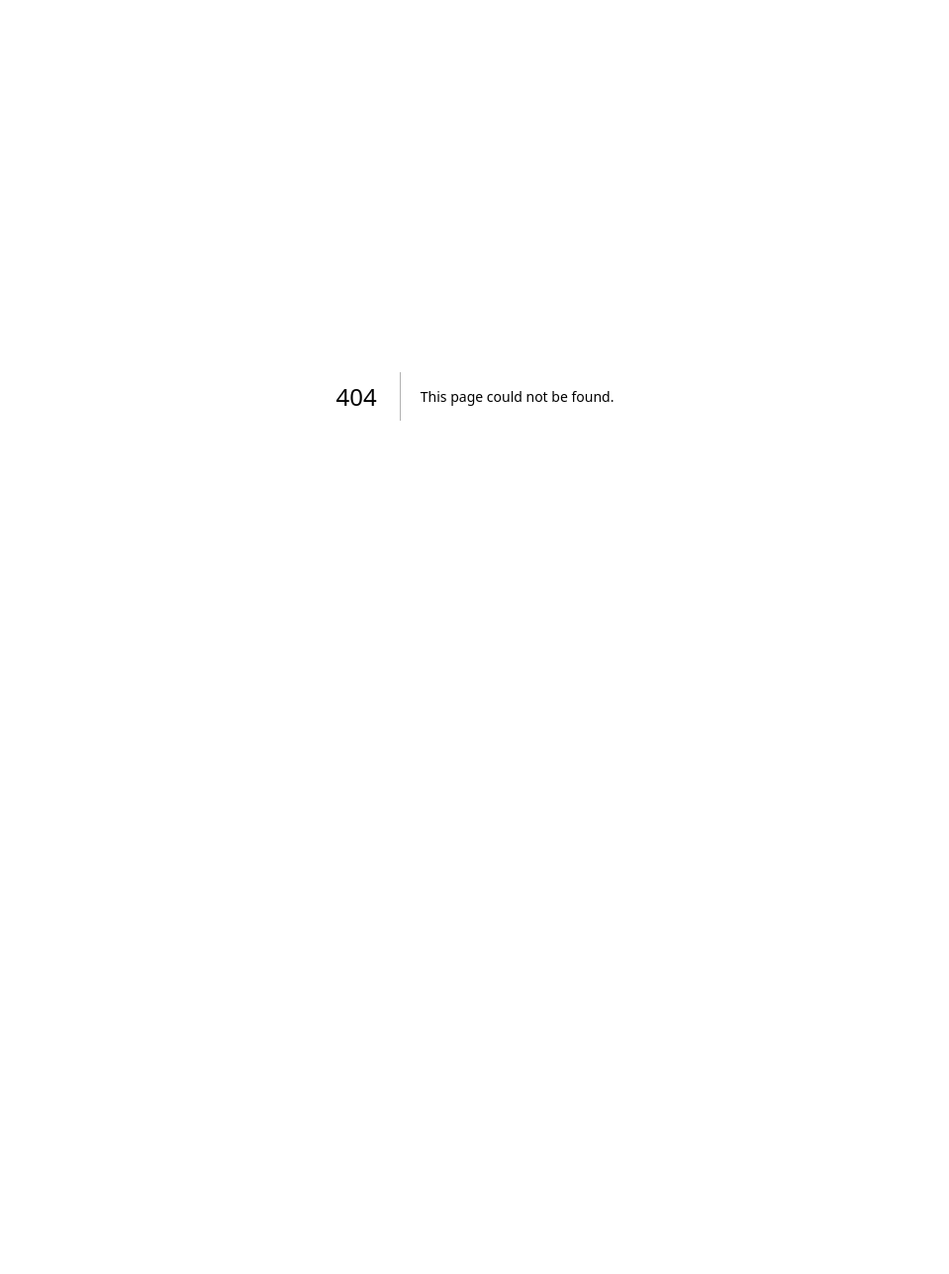
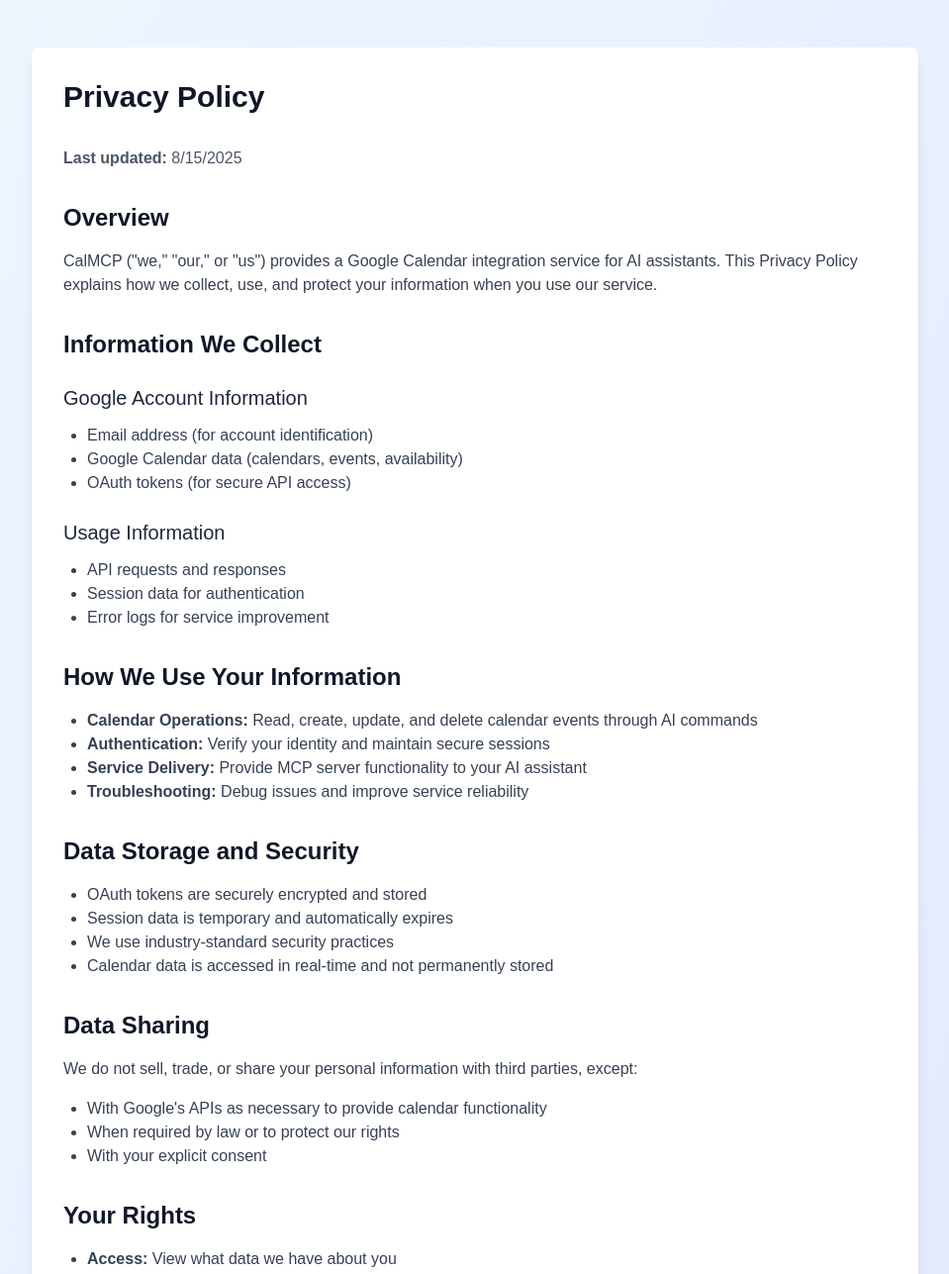
Before and after one commit to progrmoiz/cal-mcp, a Next.js app: page /privacy in a window 1280 px wide. Before the commit this address had no page. Shown: the top 1287 px of the page at 99% size, without its empty margins (160-1119 px from the left). Before the commit the page ends 800 px from the top, so only its background shows below. Built offline with nearby package versions, Linux system fonts and the light colour scheme.

Commit message:
Add Privacy Policy page and update homepage links
- Introduced a new Privacy Policy page detailing data collection, usage, and user rights.
- Updated the homepage to include a link to the Privacy Policy alongside existing GitHub link for better user information access.

```diff
--- a/src/app/page.tsx
+++ b/src/app/page.tsx
@@ -190,7 +190,7 @@
             <div className="leading-relaxed pt-3 text-xs">
               Works with TeamAI, Claude Desktop, Cursor, Zed, and any MCP-compatible client
             </div>
-            <div className="leading-relaxed pt-2 text-xs">
+            <div className="leading-relaxed pt-2 text-xs space-x-4">
               <a
                 href="https://github.com/progrmoiz/cal-mcp"
                 target="_blank"
@@ -199,6 +199,12 @@
               >
                 Open Source on GitHub
               </a>
+              <a
+                href="/privacy"
+                className="text-blue-500 hover:text-blue-700 transition-colors"
+              >
+                Privacy Policy
+              </a>
             </div>
           </div>
         </div>
--- /dev/null
+++ b/src/app/privacy/page.tsx
@@ -0,0 +1,109 @@
+export default function PrivacyPolicy() {
+  return (
+    <div className="min-h-screen bg-gradient-to-br from-blue-50 to-indigo-100 py-12 px-4">
+      <div className="max-w-4xl mx-auto bg-white rounded-lg shadow-lg p-8">
+        <h1 className="text-3xl font-bold text-gray-900 mb-8">Privacy Policy</h1>
+
+        <div className="prose prose-lg max-w-none">
+          <p className="text-gray-600 mb-6">
+            <strong>Last updated:</strong> {new Date().toLocaleDateString()}
+          </p>
+
+          <h2 className="text-2xl font-semibold text-gray-900 mt-8 mb-4">Overview</h2>
+          <p className="text-gray-700 mb-4">
+            CalMCP ("we," "our," or "us") provides a Google Calendar integration service for AI assistants.
+            This Privacy Policy explains how we collect, use, and protect your information when you use our service.
+          </p>
+
+          <h2 className="text-2xl font-semibold text-gray-900 mt-8 mb-4">Information We Collect</h2>
+          <h3 className="text-xl font-medium text-gray-800 mt-6 mb-3">Google Account Information</h3>
+          <ul className="list-disc pl-6 text-gray-700 mb-4">
+            <li>Email address (for account identification)</li>
+            <li>Google Calendar data (calendars, events, availability)</li>
+            <li>OAuth tokens (for secure API access)</li>
+          </ul>
+
+          <h3 className="text-xl font-medium text-gray-800 mt-6 mb-3">Usage Information</h3>
+          <ul className="list-disc pl-6 text-gray-700 mb-4">
+            <li>API requests and responses</li>
+            <li>Session data for authentication</li>
+            <li>Error logs for service improvement</li>
+          </ul>
+
+          <h2 className="text-2xl font-semibold text-gray-900 mt-8 mb-4">How We Use Your Information</h2>
+          <ul className="list-disc pl-6 text-gray-700 mb-4">
+            <li><strong>Calendar Operations:</strong> Read, create, update, and delete calendar events through AI commands</li>
+            <li><strong>Authentication:</strong> Verify your identity and maintain secure sessions</li>
+            <li><strong>Service Delivery:</strong> Provide MCP server functionality to your AI assistant</li>
+            <li><strong>Troubleshooting:</strong> Debug issues and improve service reliability</li>
+          </ul>
+
+          <h2 className="text-2xl font-semibold text-gray-900 mt-8 mb-4">Data Storage and Security</h2>
+          <ul className="list-disc pl-6 text-gray-700 mb-4">
+            <li>OAuth tokens are securely encrypted and stored</li>
+            <li>Session data is temporary and automatically expires</li>
+            <li>We use industry-standard security practices</li>
+            <li>Calendar data is accessed in real-time and not permanently stored</li>
+          </ul>
+
+          <h2 className="text-2xl font-semibold text-gray-900 mt-8 mb-4">Data Sharing</h2>
+          <p className="text-gray-700 mb-4">
+            We do not sell, trade, or share your personal information with third parties, except:
+          </p>
+          <ul className="list-disc pl-6 text-gray-700 mb-4">
+            <li>With Google's APIs as necessary to provide calendar functionality</li>
+            <li>When required by law or to protect our rights</li>
+            <li>With your explicit consent</li>
+          </ul>
+
+          <h2 className="text-2xl font-semibold text-gray-900 mt-8 mb-4">Your Rights</h2>
+          <ul className="list-disc pl-6 text-gray-700 mb-4">
+            <li><strong>Access:</strong> View what data we have about you</li>
+            <li><strong>Deletion:</strong> Request deletion of your account and data</li>
+            <li><strong>Revocation:</strong> Revoke Google OAuth access at any time</li>
+            <li><strong>Portability:</strong> Export your data in machine-readable format</li>
+          </ul>
+
+          <h2 className="text-2xl font-semibold text-gray-900 mt-8 mb-4">Google OAuth Compliance</h2>
+          <p className="text-gray-700 mb-4">
+            Our use of Google APIs adheres to Google's API Services User Data Policy, including the Limited Use requirements.
+            We only use Google user data to provide and improve our calendar integration features.
+          </p>
+
+          <h2 className="text-2xl font-semibold text-gray-900 mt-8 mb-4">Data Retention</h2>
+          <ul className="list-disc pl-6 text-gray-700 mb-4">
+            <li>OAuth tokens: Until revoked or expired</li>
+            <li>Session data: 30 days maximum</li>
+            <li>Error logs: 90 days maximum</li>
+            <li>Account data: Until account deletion requested</li>
+          </ul>
+
+          <h2 className="text-2xl font-semibold text-gray-900 mt-8 mb-4">Children's Privacy</h2>
+          <p className="text-gray-700 mb-4">
+            Our service is not intended for children under 13. We do not knowingly collect personal information from children under 13.
+          </p>
+
+          <h2 className="text-2xl font-semibold text-gray-900 mt-8 mb-4">Changes to This Policy</h2>
+          <p className="text-gray-700 mb-4">
+            We may update this Privacy Policy periodically. Changes will be posted on this page with an updated date.
+          </p>
+
+          <h2 className="text-2xl font-semibold text-gray-900 mt-8 mb-4">Contact Us</h2>
+          <p className="text-gray-700 mb-4">
+            If you have questions about this Privacy Policy or want to exercise your rights, contact us through:
+          </p>
+          <ul className="list-disc pl-6 text-gray-700 mb-4">
+            <li>GitHub Issues: <a href="https://github.com/progrmoiz/cal-mcp/issues" className="text-blue-600 hover:underline">https://github.com/progrmoiz/cal-mcp/issues</a></li>
+            <li>GitHub Discussions: <a href="https://github.com/progrmoiz/cal-mcp/discussions" className="text-blue-600 hover:underline">https://github.com/progrmoiz/cal-mcp/discussions</a></li>
+          </ul>
+
+          <div className="mt-12 pt-8 border-t border-gray-200">
+            <p className="text-sm text-gray-500">
+              This privacy policy is designed to comply with GDPR, CCPA, and Google's API requirements.
+            </p>
+          </div>
+        </div>
+      </div>
+    </div>
+  );
+}
```
